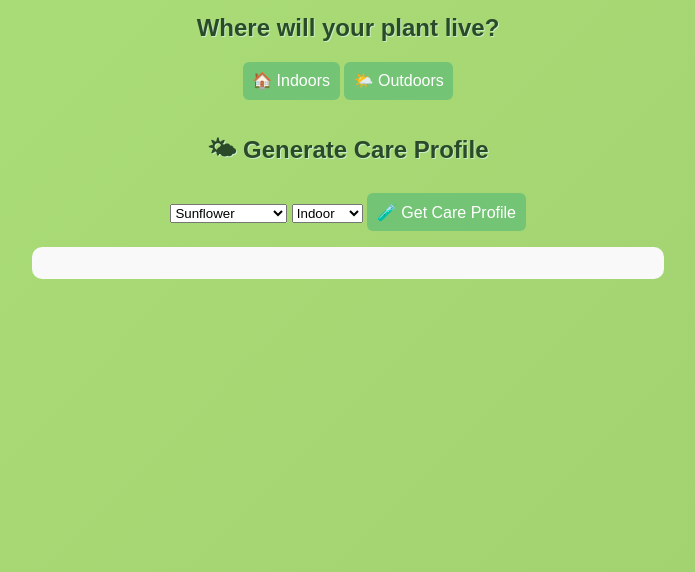
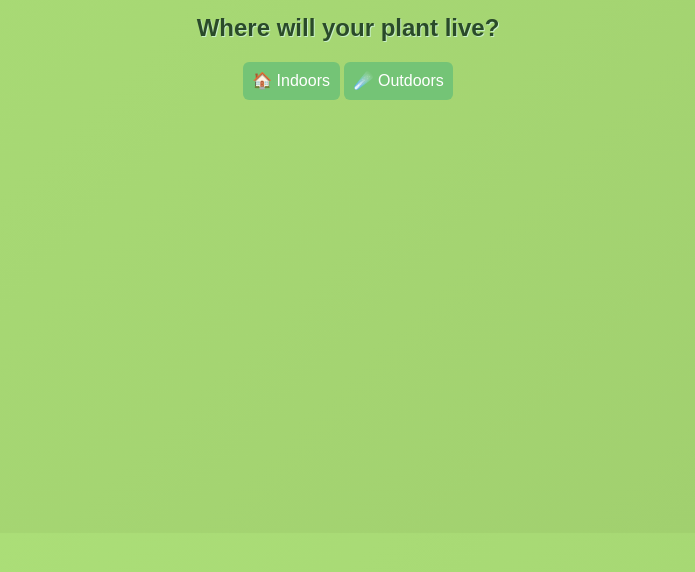
Before and after one commit to Angler6470/The-Digital-Backyard, a website: page public/index.html in a window 1280 px wide. Both pictures are taken after a click on the button "Sunflower". Shown: the part 162-734 px from the top of the page, without its empty margins (292-987 px from the left). Drawn offline with Linux system fonts and the light colour scheme.

Commit message:
Update index.html

```diff
--- a/public/index.html
+++ b/public/index.html
@@ -1,4 +1,3 @@
-<!-- File: index.html -->
 <!DOCTYPE html>
 <html>
 <head>
@@ -26,7 +25,7 @@
   <section id="env-select" style="display:none; text-align: center;">
     <h2>Where will your plant live?</h2>
     <button onclick="setEnvironment('indoor')">🏠 Indoors</button>
-    <button onclick="setEnvironment('outdoor')">🌤️ Outdoors</button>
+    <button onclick="setEnvironment('outdoor')">☄️ Outdoors</button>
   </section>
 
   <section id="active-plant" style="display:none;">
@@ -35,30 +34,22 @@
       🌱 <!-- Placeholder emoji or image for the plant -->
     </div>
     <div id="plant-info"></div>
+    <div id="loading-spinner" style="display:none; text-align:center; font-style:italic; color:#555; margin-top:1rem;">
+      🌿 Generating care info...
+    </div>
   </section>
 
   <section id="care-form" style="display:none;">
     <h2>Give Your Plant Some Love</h2>
     <form id="ai-form">
       <input type="text" id="nickname" placeholder="Plant nickname" required />
-      <select id="species" required></select>
+      <input type="text" id="species" placeholder="Species" required />
       <textarea id="issue" placeholder="Describe the issue..." required></textarea>
       <button type="submit">Ask AI</button>
     </form>
     <div id="ai-response"></div>
   </section>
 
-  <section id="plant-profile" style="text-align:center; margin-top: 2rem;">
-    <h2>🌤 Generate Care Profile</h2>
-    <select id="profileSpecies"></select>
-    <select id="profileEnvironment">
-      <option value="indoor">Indoor</option>
-      <option value="outdoor">Outdoor</option>
-    </select>
-    <button onclick="generateProfile()">🧪 Get Care Profile</button>
-    <pre id="profileOutput" style="text-align:left; margin-top: 1rem; max-width: 600px; margin-inline: auto; background:#f9f9f9; padding: 1rem; border-radius: 10px;"></pre>
-  </section>
-
   <script src="script.js"></script>
 </body>
 </html>
```
